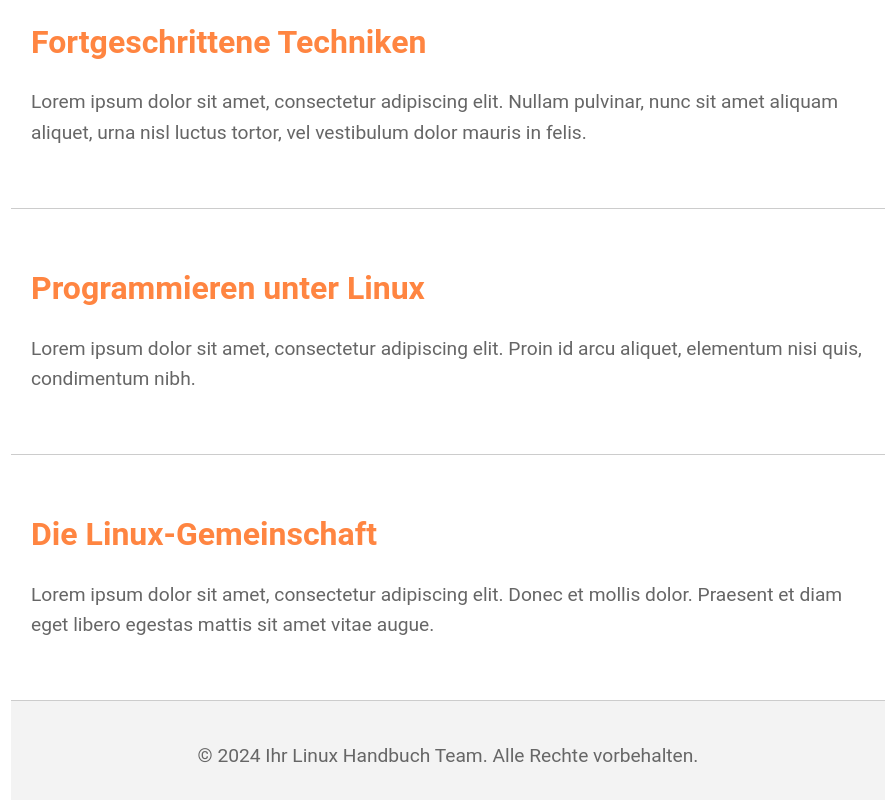
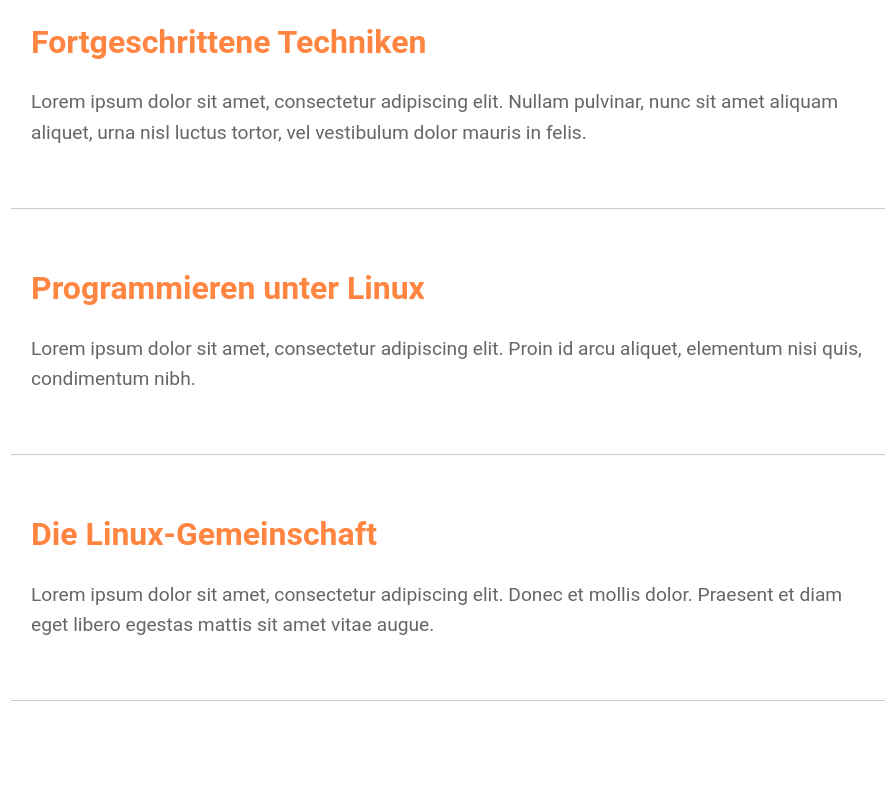
Before and after one commit to rtinase/linux-manual, a React (Create React App) app: page / in a window 1280 px wide. Shown: the part 1202-2002 px from the top of the page, without its empty margins (367-1259 px from the left). After the commit the page ends 1931 px from the top, so only its background shows below. Built offline with nearby package versions, Linux system fonts and the light colour scheme.

Commit message:
New Main

```diff
--- a/src/App.js
+++ b/src/App.js
@@ -4,23 +4,25 @@
 import { BrowserRouter as Router, Routes } from 'react-router-dom';
 import Sidebar from './components/Sidebar';
 import Header from './components/Header';
+import Footer from './components/Footer';
 import RoutesConfig from './routes';
 
 const App = () => {
   const [isSidebarOpen, setIsSidebarOpen] = useState(true);
 
   return (
-    <Router>
     <div className="app">
       <Header />
+      <Router>
           <Sidebar isOpen={isSidebarOpen} toggle={() => setIsSidebarOpen(!isSidebarOpen)} />
           <div className={`content ${isSidebarOpen ? 'sidebar-open' : 'sidebar-closed'}`}>
             <Routes>
               {RoutesConfig()}
             </Routes>
           </div>
+      </Router>
+      <Footer/>
     </div>
-    </Router>
   );
 };
 
--- /dev/null
+++ b/src/Components/Footer.css
@@ -0,0 +1,9 @@
+.home-footer {
+    height: 10vh;
+    width: 100vw;
+    background-color: blueviolet;
+    display: flex;
+    flex-direction: row;
+    align-items: end;
+    justify-content: end;
+}
--- /dev/null
+++ b/src/Components/Footer.js
@@ -0,0 +1,7 @@
+export default function Footer() {
+    return(
+        <footer className="home-footer">
+
+        </footer>
+    )
+}
--- a/src/Components/Header.js.css
+++ b/src/Components/Header.css
@@ -1,6 +1,6 @@
 header {
     background: linear-gradient(99deg, rgb(255, 166, 0) 14.7%, rgb(255, 99, 97) 73%);
-    width: 100vw;
+    width: 1600px;
     height: 10vh;
     min-height: 80px;
     position: fixed;
--- a/src/Components/Sidebar.css
+++ b/src/Components/Sidebar.css
@@ -7,7 +7,7 @@
   transition: transform 0.3s ease-in-out;
   position: fixed;
   left: 0;
-  top: 0;
+  top: 100px;
   border-right: 1px solid #e0e0e0; /* Subtiler rechter Rand */
   z-index: 1000; /* Stellt sicher, dass die Sidebar über anderen Inhalten bleibt */
   font-family: 'Roboto', sans-serif; /* Roboto als Standardschrift */
--- a/src/pages/home/Home.css
+++ b/src/pages/home/Home.css
@@ -32,11 +32,3 @@
     line-height: 1.6;
     color: #666;
   }
-
-  .home-footer {
-    background-color: #f3f3f3;
-    text-align: center;
-    padding: 20px 0;
-    font-size: 1em;
-    color: #333;
-  }
--- a/src/pages/home/Home.js
+++ b/src/pages/home/Home.js
@@ -38,10 +38,6 @@
         <h2>Die Linux-Gemeinschaft</h2>
         <p>Lorem ipsum dolor sit amet, consectetur adipiscing elit. Donec et mollis dolor. Praesent et diam eget libero egestas mattis sit amet vitae augue.</p>
       </section>
-
-      <footer className="home-footer">
-        <p>© 2024 Ihr Linux Handbuch Team. Alle Rechte vorbehalten.</p>
-      </footer>
     </div>
   );
 };
```
Also changed, not shown: src/Components/Header.js (+2 -5 lines). Lines whose indentation alone changed are shown as unchanged.
